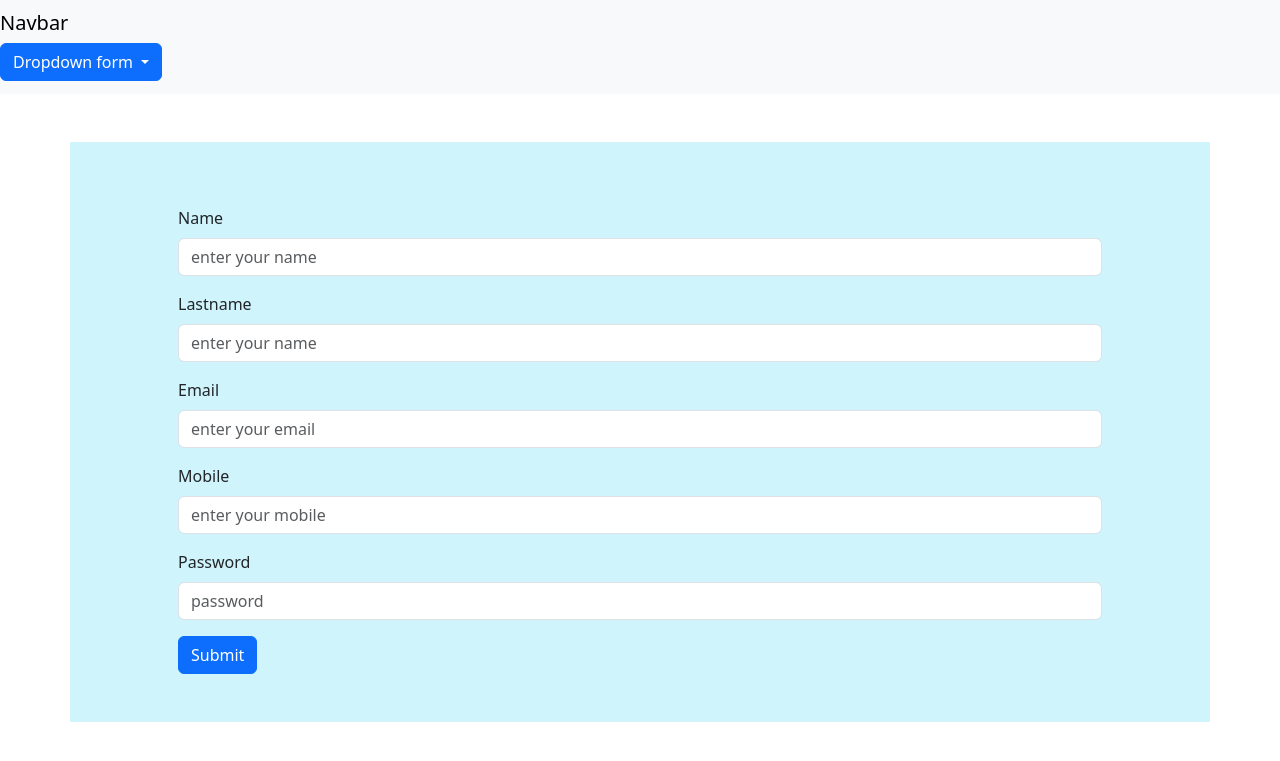
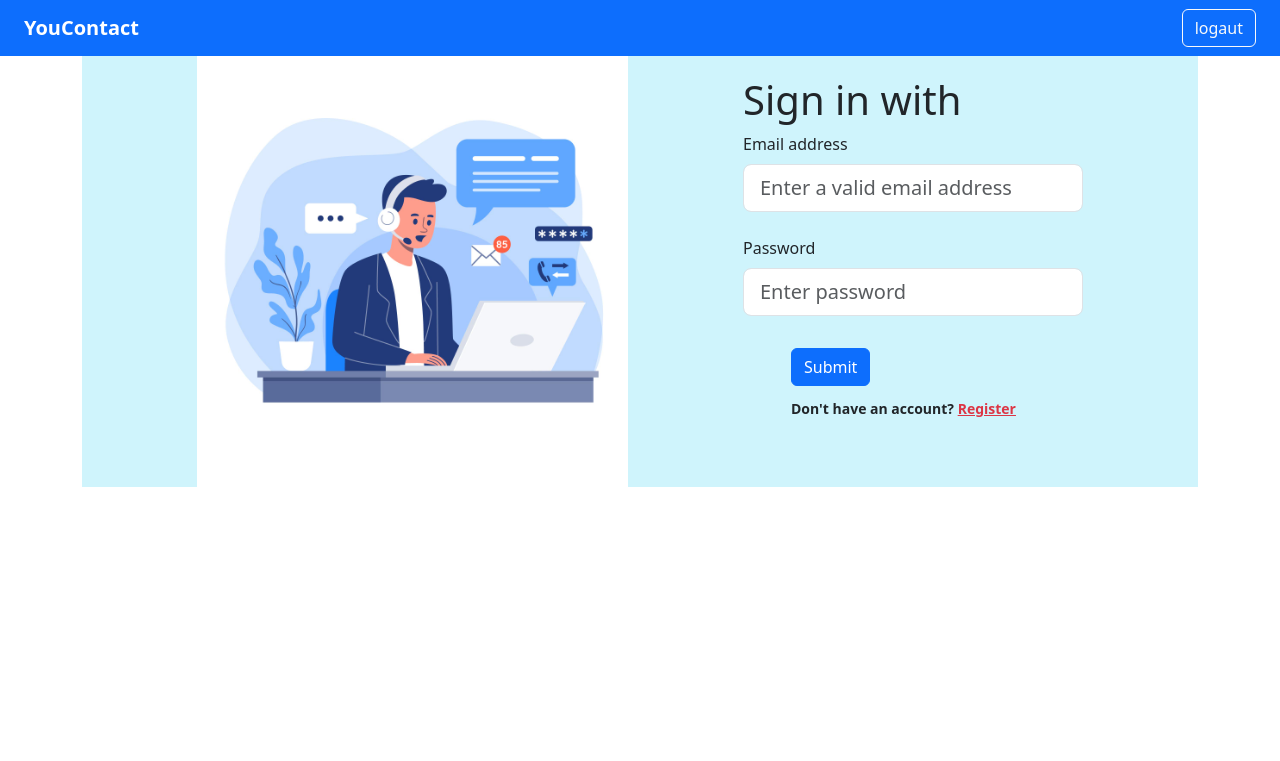
Before and after one commit to cajty/S_3_Application_de_gestion_des_contacts_YouContact, a PHP site: page / in a window 1280 px wide. Shown: the top 761 px of the page. Run offline with PHP 8.4, Linux system fonts and the light colour scheme; some libraries are stand-ins or nearby versions.

Commit message:
add login

```diff
--- a/index.php
+++ b/index.php
@@ -1,74 +1,94 @@
+<?php
+              session_start();
+              require './db.php';
 
-<?php
-    include 'navbar.php';
- ?>
-    <div class="container bg-info-subtle">
-        <div class="wrapper p-5 m-5">
-            <div class="d-flex p-2 justify-content-between">
 
-                <div><a href="index.php"><i data-feather="corner-down-left"></i></a></div>
+              if (isset($_POST['submit'])) {
+
+                $email = mysqli_real_escape_string($conn, $_POST['email']);
+                $password = mysqli_real_escape_string($conn, $_POST['password']);
+                $sql = "SELECT * FROM `users` WHERE email_u ='$email'";
+                $result = mysqli_query($conn, $sql);
+                var_dump($result);
+
+
+                if (mysqli_num_rows($result) > 0) {
+
+                  $resultData = mysqli_fetch_assoc($result);
+                  $_SESSION['name'] = $resultData['nom_u'];
+                  $_SESSION['id'] = $resultData['id'];
+                  if ($resultData['passeword'] == $password) {
+                    header('location:home.php');
+
+                }else{
+                  header('location:submit.php');
+                }
+
+
+                }
+              }
+
+
+              ?>
+
+<!DOCTYPE html>
+<html lang="en">
+
+<head>
+  <meta charset="UTF-8">
+  <meta name="viewport" content="width=device-width, initial-scale=1.0">
+  <link href="https://cdn.jsdelivr.net/npm/bootstrap@5.3.2/dist/css/bootstrap.min.css" rel="stylesheet"
+    integrity="sha384-T3c6CoIi6uLrA9TneNEoa7RxnatzjcDSCmG1MXxSR1GAsXEV/Dwwykc2MPK8M2HN" crossorigin="anonymous">
+  <title>Document</title>
+</head>
+
+<body>
+  <?php
+  include("navbar.php");
+  ?>
+  <div class="container p-">
+    <div class=" bg-info-subtle">
+
+
+      <section class="container bg-info-subtle">
+        <div class="container-fluid h-custom">
+          <div class="row d-flex justify-content-center align-items-center h-100">
+            <div class="col-md-9 col-lg-6 col-xl-5">
+              <img src="img.jpg" class="img-fluid" alt="Sample image">
             </div>
-            <form action="index.php" method="POST" >
-                <div class="mb-3">
-                    <label class="form-label">Name</label>
-                    <input type="text" class="form-control"
-                     placeholder="enter your name" name="name"
-                        autocomplete="false">
+            <div class="col-md-8 col-lg-6 col-xl-4 offset-xl-1">
+              <h1>Sign in with</h1>
+              <form method="POST">
+                <!-- Email input -->
+                <div class="form-outline mb-4">
+                  <label class="form-label" for="form3Example3">Email address</label>
+                  <input type="email" class="form-control form-control-lg" placeholder="Enter a valid email address"
+                    name="email" required>
                 </div>
-                <div class="mb-3">
-                    <label class="form-label">Lastname</label>
-                    <input type="text" class="form-control"
-                     placeholder="enter your name" name="lastname"
-                        autocomplete="false" required>
-                </div>
-                <div class="mb-3">
-                    <label class="form-label">Email</label>
-                    <input type="email" class="form-control"
-                     placeholder="enter your email" name="email"
-                        autocomplete="false" required>
-                </div>
-                <div class="mb-3">
-                    <label class="form-label">Mobile</label>
-                    <input type="tel" class="form-control"  placeholder="enter your mobile" name="mobile"
-                        autocomplete="false" required>
-                </div>
-                <div class="mb-3">
-                    <label class="form-label">Password</label>
-                    <input type="password" class="form-control"
-                    placeholder="password" name="password"
-                        autocomplete="false"required>
+                <!-- Password input -->
+                <div class="form-outline mb-3">
+                  <label class="form-label">Password</label>
+                  <input type="password" class="form-control form-control-lg" placeholder="Enter password"
+                    name="password" required>
                 </div>
 
-                <input type="submit" class="btn btn-primary"  name="submit" required >
-            </form>
+                <div class="text-center text-lg-start mt-4 pt-2 p-5">
+                  <input type="submit" class="btn btn-primary" name="submit" required>
+                  <p class="small fw-bold mt-2 pt-1 mb-0">Don't have an account? <a href="submit.php"
+                      class="link-danger">Register</a></p>
+                </div>
+
+              </form>
+
+
+
+            </div>
+          </div>
         </div>
+      </section>
     </div>
-    <script src="https://cdn.jsdelivr.net/npm/bootstrap@5.3.2/dist/js/bootstrap.bundle.min.js" integrity="sha384-C6RzsynM9kWDrMNeT87bh95OGNyZPhcTNXj1NW7RuBCsyN/o0jlpcV8Qyq46cDfL" crossorigin="anonymous"></script>
 
+  </div>
 </body>
+
 </html>
-<?php
-require 'db.php';
-
-if (isset($_POST['submit'])) {
-    $name = mysqli_real_escape_string($conn, $_POST['name']);
-    $lastname = mysqli_real_escape_string($conn, $_POST['lastname']);
-    $email = mysqli_real_escape_string($conn, $_POST['email']);
-    $mobile = mysqli_real_escape_string($conn, $_POST['mobile']);
-    $password = mysqli_real_escape_string($conn, $_POST['password']);
-
-    if (!empty($name) && !empty( $lastname ) && !empty($email) && !empty($mobile) && !empty($password)) {
-        $sql = "INSERT INTO users(`nom_u`,`prénom_u`,`tel_u`,`email_u`,`passeword`) VALUES ('$name',  '$lastname' ,'$mobile','$email','$password')";
-        $query = mysqli_query($conn, $sql);
-
-        if ($query) {
-            echo "New record created successfully";
-        } else {
-            echo "Error404: " . $sql . "<br>" . mysqli_error($conn);
-        }
-        echo "Error403: " . mysqli_error($conn);
-
-    }
-}
-mysqli_close($conn);
-?>
--- a/navbar.php
+++ b/navbar.php
@@ -1,32 +1,7 @@
-<!DOCTYPE html>
-<html lang="en">
 
-<head>
-  <meta charset="UTF-8">
-  <meta name="viewport" content="width=device-width, initial-scale=1.0">
-  <link rel="stylesheet" href="css/bootstrap.min.css">
-  <link href="https://cdn.jsdelivr.net/npm/bootstrap@5.3.2/dist/css/bootstrap.min.css" rel="stylesheet" integrity="sha384-T3c6CoIi6uLrA9TneNEoa7RxnatzjcDSCmG1MXxSR1GAsXEV/Dwwykc2MPK8M2HN" crossorigin="anonymous">
-  <title>contact</title>
+  <nav class="navbar bg-primary px-4"  data-bs-theme="dark">
 
-<body>
-  <nav class="navbar bg-body-tertiary">
-    <div>
-      <a class="navbar-brand">Navbar</a>
-      <div class="dropdown navbar-brand">
-        <button type="button" class="btn btn-primary dropdown-toggle" data-bs-toggle="dropdown" aria-expanded="false" data-bs-auto-close="outside">
-          Dropdown form
-        </button>
-        <form class="dropdown-menu p-3 ">
-          <div class="mb-1">
-            <label for="exampleDropdownFormEmail2" class="form-label">Email address</label>
-            <input type="email" class="form-control" id="exampleDropdownFormEmail2" placeholder="email@example.com">
-          </div>
-          <div class="mb-3">
-            <label for="exampleDropdownFormPassword2" class="form-label">Password</label>
-            <input type="password" class="form-control" id="exampleDropdownFormPassword2" placeholder="Password">
-          </div>
-          <button type="submit" class="btn btn-primary">Sign in</button>
-        </form>
-      </div>
-    </div>
+      <b class="navbar-brand ">YouContact</b>
+
+      <a  type="button" class="btn btn-outline-light" href="logout.php">logaut</a>
   </nav>
```
Also changed, not shown: cont.php (+26 -19 lines), edit.php (+15 -1 lines), home.php (added, +28 -0 lines), logout.php (added, +9 -0 lines), submit.php (added, +83 -0 lines), img.jpg (added).
